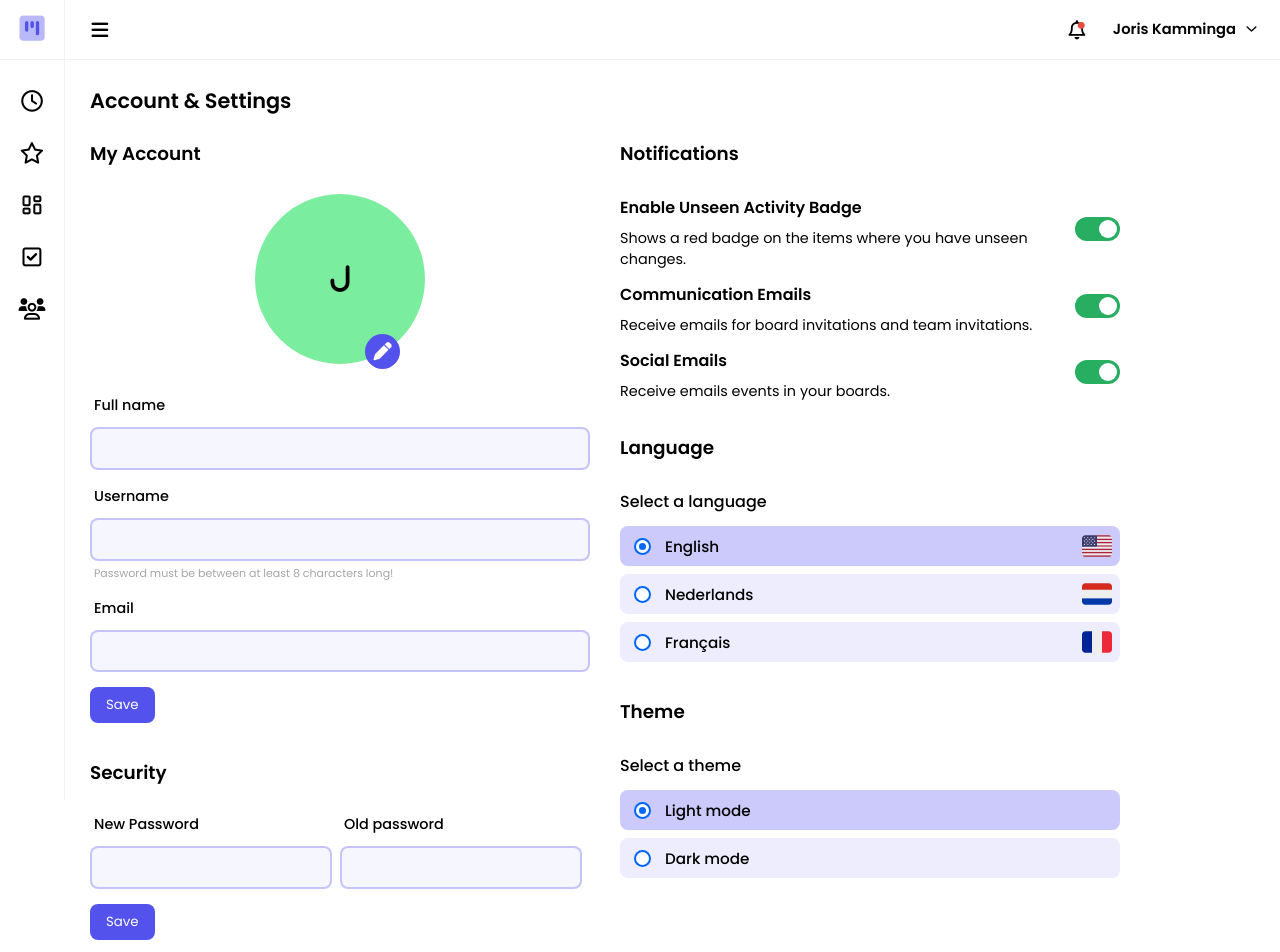
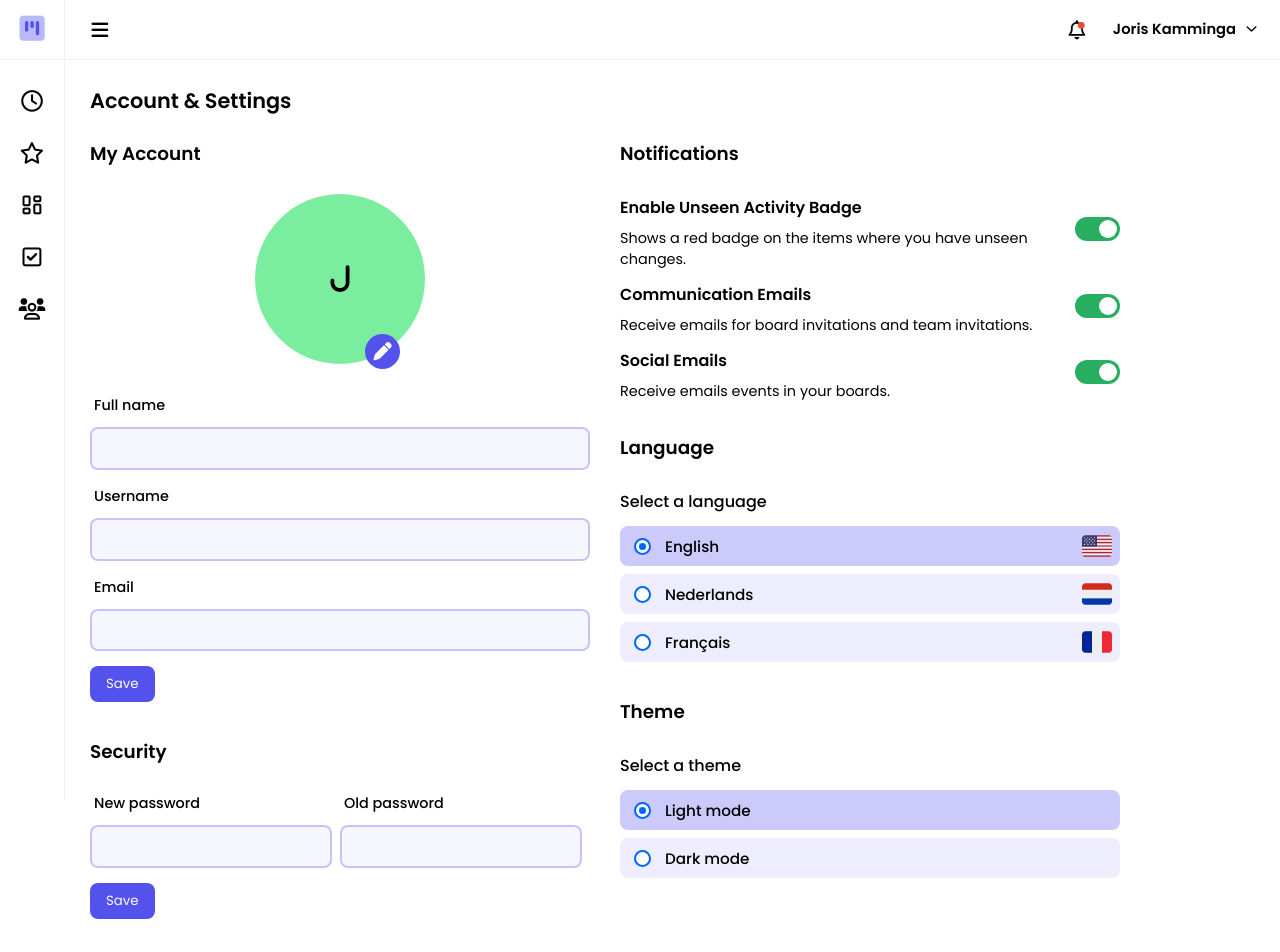
Before and after one commit to Joris63/Plonks-Trello-clone-Frontend, a React (Create React App) app: page /settings in a window 1280 px wide. Shown: the top 952 px of the page. Built offline with nearby package versions, Linux system fonts and the light colour scheme.

Commit message:
Added form validation

```diff
--- a/src/components/form/Form.js
+++ b/src/components/form/Form.js
@@ -1,12 +1,45 @@
+import { useEffect, useState } from "react";
 import "../../styles/common.scss";
+import { TurnStringToCamelCase } from "../../utils/helpers/common";
 import FormField from "./FormField";
 
 const Form = ({ fields }) => {
+  const [state, setState] = useState(setInitialState());
+
+  function setInitialState() {
+    const result = {};
+
+    fields.forEach((field) => {
+      const fieldName = TurnStringToCamelCase(field.label);
+
+      result[fieldName] = field.value || "";
+    });
+
+    return result;
+  }
+
+  function handleChange(e) {
+    const name = e.target.name;
+    const newValue = e.target.value;
+
+    setState({ ...state, [name]: newValue });
+  }
+
   return (
     <form className="form">
-      {fields.map((field) => (
-        <FormField key={`field-${field.name.replace(/\s/g, "")}`} {...field} />
-      ))}
+      {fields.map((field) => {
+        const name = TurnStringToCamelCase(field.label);
+
+        return (
+          <FormField
+            key={`field-${name}`}
+            name={name}
+            value={state[name]}
+            handleChange={handleChange}
+            {...field}
+          />
+        );
+      })}
       <button className="save_form_btn">Save</button>
     </form>
   );
--- a/src/components/form/FormField.js
+++ b/src/components/form/FormField.js
@@ -1,47 +1,80 @@
+import { useEffect, useState } from "react";
 import "../../styles/common.scss";
+import {
+  CheckForBadCharacters,
+  CheckForCapsInString,
+  CheckForNumberInString,
+  CheckLengthInString,
+} from "../../utils/helpers/common";
 
 const FormField = ({
+  name = "",
+  value = "",
+  handleChange,
   fullWidth = true,
-  name,
+  label,
+  placeholder = "",
   hint,
   optional = false,
   unique = false,
   requiresNr = false,
   requiresCaps = false,
-  email = false,
-  password = false,
+  type = "text",
   minLength = 0,
   maxlength,
 }) => {
-  let inputType = "text";
+  const [touched, setTouched] = useState(false);
+  const [warning, setWarning] = useState(() => checkForWarning(value));
 
-  if (password) {
-    inputType = "password";
-  }
+  useEffect(() => {
+    setWarning(checkForWarning(value));
+  }, [value]);
 
-  if (email) {
-    inputType = "email";
+  function checkForWarning(string) {
+    if (requiresNr && !CheckForNumberInString(string)) {
+      return label + " must contain at least one number.";
+    }
+
+    if (requiresCaps && !CheckForCapsInString(string)) {
+      return label + " must contain at least one uppercase letter";
+    }
+
+    if (!CheckLengthInString(string, minLength)) {
+      return label + " must be at least 8 characters long.";
+    }
+
+    if (type === "password" && CheckForBadCharacters(string)) {
+      return label + " must not contain quotes or spaces.";
+    }
+
+    return null;
   }
 
   return (
     <div
       className={`form_field_wrapper form_input ${
-        fullWidth ? "full_width" : ""
-      }`}
+        warning && touched ? "error" : ""
+      } ${fullWidth ? "full_width" : ""}`}
     >
-      <label
-        className="form_field_label"
-        htmlFor={`field-${name.replace(/\s/g, "")}`}
-      >
-        {name}
+      <label className="form_field_label" htmlFor={`field-${name}`}>
+        {label}
       </label>
       <input
-        id={`field-${name.replace(/\s/g, "")}`}
+        id={`field-${name}`}
         className="form_field"
-        type={inputType}
+        placeholder={placeholder}
+        type={type}
         required={!optional}
+        value={value}
+        minLength={minLength}
+        maxLength={maxlength}
+        name={name}
+        onChange={handleChange}
+        onBlur={() => setTouched(true)}
       />
-      {hint && <small className="form_field_hint">{hint}</small>}
+      {((warning && touched) || hint) && (
+        <small className="form_field_hint">{warning || hint}</small>
+      )}
     </div>
   );
 };
--- a/src/pages/SettingsPage.js
+++ b/src/pages/SettingsPage.js
@@ -8,32 +8,31 @@ import { useState } from "react";
 
 const basicFields = [
   {
-    name: "Full name",
+    label: "Full name",
   },
   {
-    name: "Username",
+    label: "Username",
     unique: true,
-    hint: 'Password must be between at least 8 characters long!'
   },
   {
-    name: "Email",
-    email: true,
+    label: "Email",
+    type: "email",
     unique: true,
   },
 ];
 
 const passwordFields = [
   {
-    name: "New Password",
+    label: "New password",
     requiresCaps: true,
     requiresNr: true,
     minLength: 8,
-    password: true,
+    type: "password",
     fullWidth: false,
   },
   {
-    name: "Old password",
-    password: true,
+    label: "Old password",
+    type: "password",
     fullWidth: false,
   },
 ];
--- a/src/utils/helpers/common.js
+++ b/src/utils/helpers/common.js
@@ -8,4 +8,41 @@ function IsElementOffscreen(el) {
   return res;
 }
 
-export { IsElementOffscreen };
+function TurnStringToCamelCase(string) {
+  const words = string.split(" ").map((word, index) => {
+    if (index === 0) {
+      return (word = word[0].toLowerCase() + word.substr(1));
+    } else {
+      return (word = word[0].toUpperCase() + word.substr(1));
+    }
+  });
+
+  return words.join("");
+}
+
+function CheckForNumberInString(string) {
+  return /\d/.test(string);
+}
+
+function CheckForCapsInString(string) {
+  return [...string].some((character) => /^[A-Z]*$/.test(character));
+}
+
+function CheckLengthInString(string, minLength) {
+  return string.length >= minLength;
+}
+
+function CheckForBadCharacters(string) {
+  return [...string].some(
+    (character) => /^\s*$/.test(character) || /['||"]/.test(character)
+  );
+}
+
+export {
+  IsElementOffscreen,
+  TurnStringToCamelCase,
+  CheckForNumberInString,
+  CheckForCapsInString,
+  CheckLengthInString,
+  CheckForBadCharacters,
+};
```
